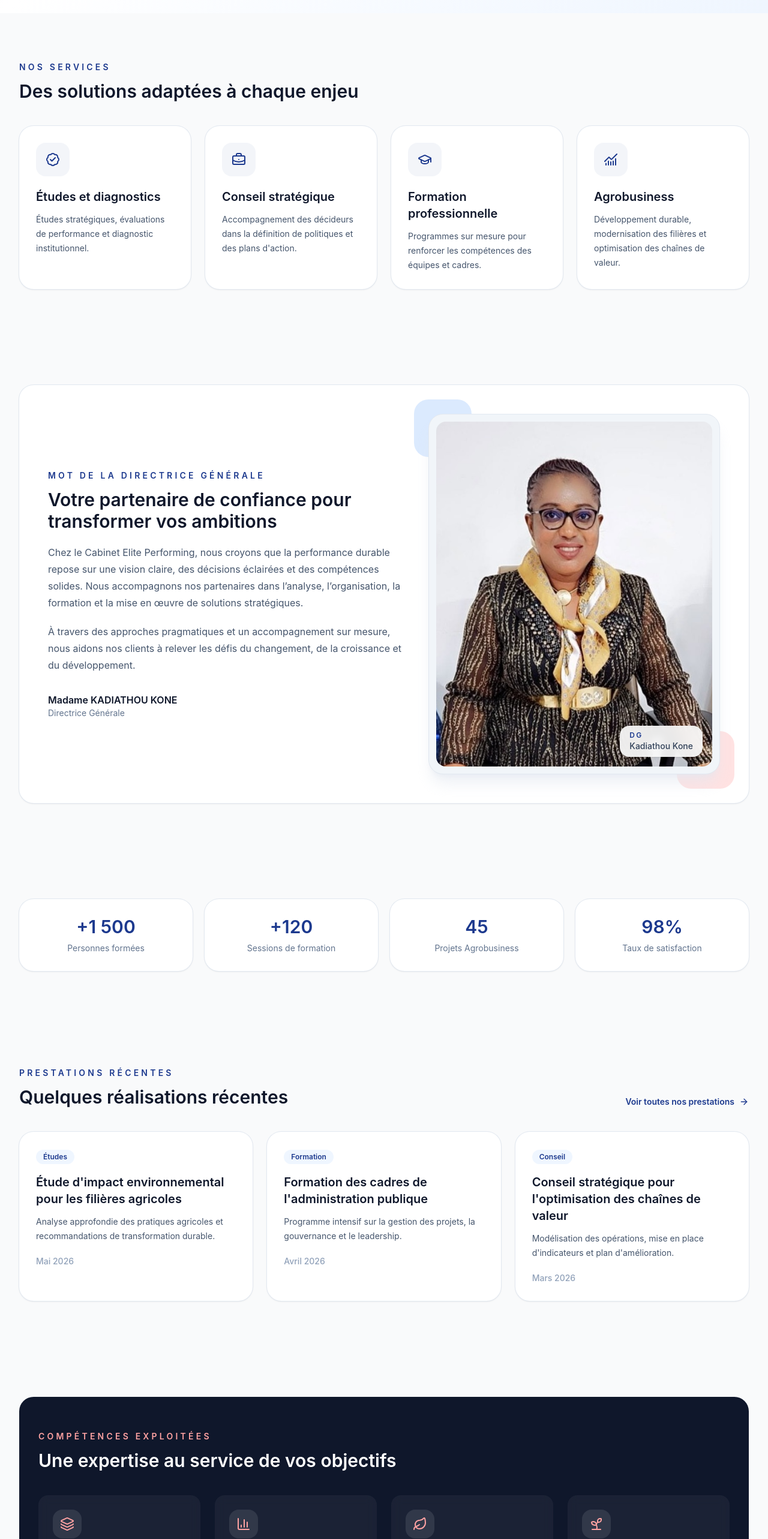
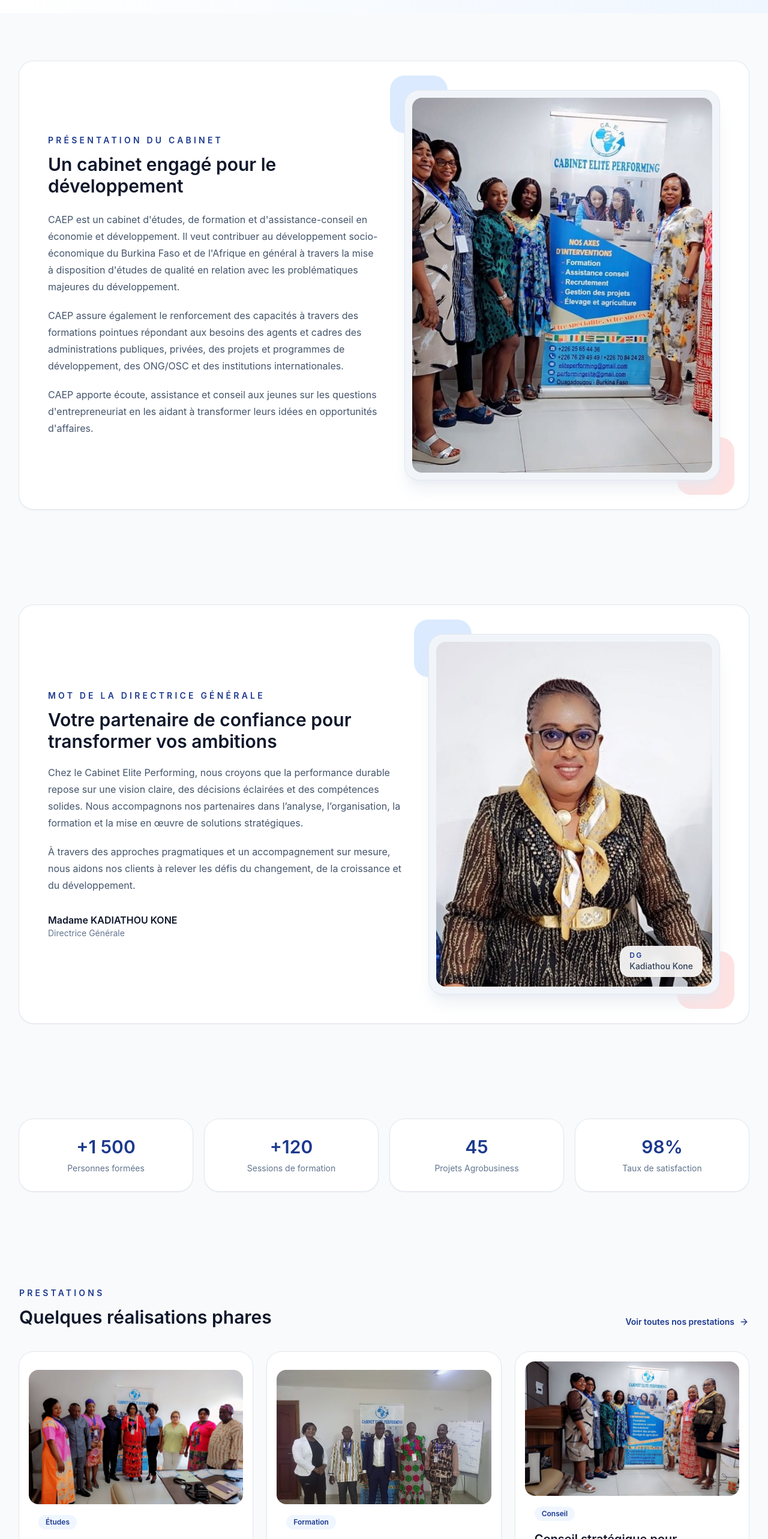
Before and after one commit to jknweb/cepa, a Next.js app: page / in a window 1280 px wide. Shown: the part 1120-3686 px from the top of the page at 60% size. Built offline with nearby package versions, Linux system fonts and the light colour scheme.

Commit message:
Rajout des page et relooking de la page home

```diff
--- a/app/page.tsx
+++ b/app/page.tsx
@@ -16,6 +16,7 @@
 import { Footer } from "@/components/Footer";
 import { Hero } from "@/components/Hero";
 import { Navbar } from "@/components/Navbar";
+import { PrestationsSection } from "@/components/PrestationsSection";
 import { getData } from "@/lib/data";
 
 const iconMap: Record<string, React.ComponentType<{ className?: string }>> = {
@@ -38,24 +39,38 @@
       <Hero />
 
       <section id="services" className="px-4 py-20 sm:px-6 lg:px-8">
-        <div className="mx-auto max-w-7xl">
-          <div className="max-w-2xl">
-            <p className="text-sm font-semibold uppercase tracking-[0.3em] text-blue-900">Nos services</p>
-            <h2 className="mt-3 text-3xl font-semibold text-slate-900">Des solutions adaptées à chaque enjeu</h2>
-          </div>
-          <div className="mt-10 grid gap-6 md:grid-cols-2 xl:grid-cols-4">
-            {data.services.map((service) => {
-              const Icon = iconMap[service.icon] ?? BadgeCheck;
-              return (
-                <article key={service.id} className="rounded-3xl bg-white p-7 shadow-sm ring-1 ring-slate-200 transition hover:-translate-y-1">
-                  <div className="flex h-14 w-14 items-center justify-center rounded-2xl bg-blue-900/5 text-blue-900">
-                    <Icon className="h-6 w-6" />
-                  </div>
-                  <h3 className="mt-5 text-xl font-semibold text-slate-900">{service.title}</h3>
-                  <p className="mt-3 text-sm leading-6 text-slate-600">{service.description}</p>
-                </article>
-              );
-            })}
+        <div className="mx-auto max-w-7xl rounded-3xl bg-white p-8 shadow-sm ring-1 ring-slate-200 lg:p-12">
+          <div className="grid gap-10 lg:grid-cols-[1fr_0.95fr] lg:items-center">
+            <div>
+              <p className="text-sm font-semibold uppercase tracking-[0.3em] text-blue-900">Présentation du cabinet</p>
+              <h2 className="mt-3 text-3xl font-semibold text-slate-900">Un cabinet engagé pour le développement</h2>
+              <div className="mt-6 space-y-5 text-base leading-7 text-slate-600">
+                <p>
+                  CAEP est un cabinet d&apos;études, de formation et d&apos;assistance-conseil en économie et développement. Il veut contribuer au développement socio-économique du Burkina Faso et de l&apos;Afrique en général à travers la mise à disposition d&apos;études de qualité en relation avec les problématiques majeures du développement.
+                </p>
+                <p>
+                  CAEP assure également le renforcement des capacités à travers des formations pointues répondant aux besoins des agents et cadres des administrations publiques, privées, des projets et programmes de développement, des ONG/OSC et des institutions internationales.
+                </p>
+                <p>
+                  CAEP apporte écoute, assistance et conseil aux jeunes sur les questions d&apos;entrepreneuriat en les aidant à transformer leurs idées en opportunités d&apos;affaires.
+                </p>
+              </div>
+            </div>
+            <div className="relative mx-auto w-full max-w-2xl">
+              <div className="absolute -top-6 -left-6 h-24 w-24 rounded-3xl bg-blue-100" />
+              <div className="absolute -bottom-6 -right-6 h-24 w-24 rounded-3xl bg-red-100" />
+              <div className="relative overflow-hidden rounded-3xl border border-slate-200 bg-slate-100 p-3 shadow-xl shadow-slate-200/60">
+                <div className="relative aspect-[4/5] w-full overflow-hidden rounded-2xl">
+                  <Image
+                    src="/cea1.jpeg"
+                    alt="Équipe du cabinet CAEP"
+                    fill
+                    sizes="(max-width: 1024px) 100vw, 50vw"
+                    className="object-cover object-center"
+                  />
+                </div>
+              </div>
+            </div>
           </div>
         </div>
       </section>
@@ -113,29 +128,7 @@
         </div>
       </section>
 
-      <section id="prestations" className="px-4 py-20 sm:px-6 lg:px-8">
-        <div className="mx-auto max-w-7xl">
-          <div className="flex flex-col gap-3 sm:flex-row sm:items-end sm:justify-between">
-            <div>
-              <p className="text-sm font-semibold uppercase tracking-[0.3em] text-blue-900">Prestations récentes</p>
-              <h2 className="mt-3 text-3xl font-semibold text-slate-900">Quelques réalisations récentes</h2>
-            </div>
-            <Link href="/prestations" className="inline-flex items-center gap-2 text-sm font-semibold text-blue-900">
-              Voir toutes nos prestations <ArrowRight className="h-4 w-4" />
-            </Link>
-          </div>
-          <div className="mt-10 grid gap-6 lg:grid-cols-3">
-            {data.prestations.map((item) => (
-              <article key={item.id} className="rounded-3xl bg-white p-7 shadow-sm ring-1 ring-slate-200 transition hover:-translate-y-1">
-                <span className="inline-flex rounded-full bg-blue-50 px-3 py-1 text-xs font-semibold text-blue-900">{item.category}</span>
-                <h3 className="mt-4 text-xl font-semibold text-slate-900">{item.title}</h3>
-                <p className="mt-3 text-sm leading-6 text-slate-600">{item.excerpt}</p>
-                <p className="mt-5 text-sm font-medium text-slate-400">{item.date}</p>
-              </article>
-            ))}
-          </div>
-        </div>
-      </section>
+      <PrestationsSection items={data.prestations} />
 
       <section className="px-4 py-20 sm:px-6 lg:px-8">
         <div className="mx-auto max-w-7xl rounded-3xl bg-slate-900 px-8 py-14 text-white">
@@ -143,7 +136,7 @@
             <p className="text-sm font-semibold uppercase tracking-[0.3em] text-red-300">Compétences exploitées</p>
             <h2 className="mt-3 text-3xl font-semibold">Une expertise au service de vos objectifs</h2>
           </div>
-          <div className="mt-10 grid gap-6 md:grid-cols-2 xl:grid-cols-4">
+          <div className="mt-10 grid gap-6 sm:grid-cols-2 xl:grid-cols-4">
             {data.skills.map((skill) => {
               const Icon = iconMap[skill.icon] ?? Layers3;
               return (
--- /dev/null
+++ b/components/PrestationsSection.tsx
@@ -0,0 +1,110 @@
+"use client";
+
+import Image from "next/image";
+import { useState } from "react";
+import { ArrowRight, X } from "lucide-react";
+import Link from "next/link";
+
+interface PrestationsItem {
+  id: string;
+  title: string;
+  category: string;
+  excerpt: string;
+  date: string;
+  image?: string;
+  details?: string;
+}
+
+export function PrestationsSection({ items }: { items: PrestationsItem[] }) {
+  const [selected, setSelected] = useState<PrestationsItem | null>(null);
+
+  return (
+    <section id="prestations" className="px-4 py-20 sm:px-6 lg:px-8">
+      <div className="mx-auto max-w-7xl">
+        <div className="flex flex-col gap-3 sm:flex-row sm:items-end sm:justify-between">
+          <div>
+            <p className="text-sm font-semibold uppercase tracking-[0.3em] text-blue-900">Prestations</p>
+            <h2 className="mt-3 text-3xl font-semibold text-slate-900">Quelques réalisations phares</h2>
+          </div>
+          <Link href="/prestations" className="inline-flex items-center gap-2 text-sm font-semibold text-blue-900">
+            Voir toutes nos prestations <ArrowRight className="h-4 w-4" />
+          </Link>
+        </div>
+
+        <div className="mt-10 grid gap-6 md:grid-cols-2 xl:grid-cols-3">
+          {items.map((item) => (
+            <button
+              key={item.id}
+              type="button"
+              onClick={() => setSelected(item)}
+              className="group rounded-3xl bg-white p-4 text-left shadow-sm ring-1 ring-slate-200 transition duration-300 hover:-translate-y-1"
+            >
+              <div className="relative h-56 overflow-hidden rounded-2xl">
+                {item.image ? (
+                  <Image
+                    src={item.image}
+                    alt={item.title}
+                    fill
+                    sizes="(max-width: 768px) 100vw, 33vw"
+                    className="object-cover transition duration-500 group-hover:scale-105"
+                  />
+                ) : (
+                  <div className="flex h-full items-center justify-center bg-slate-100 text-sm text-slate-500">
+                    {item.title}
+                  </div>
+                )}
+              </div>
+              <div className="p-4">
+                <span className="inline-flex rounded-full bg-blue-50 px-3 py-1 text-xs font-semibold text-blue-900">
+                  {item.category}
+                </span>
+                <h3 className="mt-4 text-xl font-semibold text-slate-900">{item.title}</h3>
+                <p className="mt-3 text-sm leading-6 text-slate-600">{item.excerpt}</p>
+                <p className="mt-4 text-sm font-medium text-slate-400">{item.date}</p>
+              </div>
+            </button>
+          ))}
+        </div>
+      </div>
+
+      {selected && (
+        <div className="fixed inset-0 z-50 flex items-center justify-center bg-slate-950/70 px-4 py-6 backdrop-blur-sm">
+          <div className="relative w-full max-w-4xl overflow-hidden rounded-3xl bg-white shadow-2xl">
+            <button
+              type="button"
+              onClick={() => setSelected(null)}
+              className="absolute right-4 top-4 z-10 flex h-10 w-10 items-center justify-center rounded-full bg-white/90 text-slate-700 shadow-sm"
+            >
+              <X className="h-5 w-5" />
+            </button>
+            <div className="grid md:grid-cols-[0.9fr_1.1fr]">
+              <div className="relative h-72 md:h-full">
+                {selected.image ? (
+                  <Image
+                    src={selected.image}
+                    alt={selected.title}
+                    fill
+                    sizes="(max-width: 768px) 100vw, 50vw"
+                    className="object-cover"
+                  />
+                ) : (
+                  <div className="flex h-full items-center justify-center bg-slate-100 text-slate-500">
+                    {selected.title}
+                  </div>
+                )}
+              </div>
+              <div className="p-6 sm:p-8">
+                <span className="inline-flex rounded-full bg-blue-50 px-3 py-1 text-xs font-semibold text-blue-900">
+                  {selected.category}
+                </span>
+                <h3 className="mt-4 text-2xl font-semibold text-slate-900">{selected.title}</h3>
+                <p className="mt-3 text-sm text-slate-500">{selected.date}</p>
+                <p className="mt-5 text-sm leading-7 text-slate-600">{selected.details}</p>
+              </div>
+            </div>
+          </div>
+        </div>
+      )}
+    </section>
+  );
+}
--- a/data/data.json
+++ b/data/data.json
@@ -37,46 +37,70 @@
       "title": "Étude d'impact environnemental pour les filières agricoles",
       "category": "Études",
       "excerpt": "Analyse approfondie des pratiques agricoles et recommandations de transformation durable.",
-      "date": "Mai 2026"
+      "date": "Mai 2026",
+      "image": "/cea2.jpeg",
+      "details": "Cette prestation a permis de réaliser un diagnostic complet des pratiques agricoles, d'identifier les principaux leviers de réduction des impacts environnementaux et de proposer des recommandations concrètes pour une transition durable."
     },
     {
       "id": "p2",
       "title": "Formation des cadres de l'administration publique",
       "category": "Formation",
       "excerpt": "Programme intensif sur la gestion des projets, la gouvernance et le leadership.",
-      "date": "Avril 2026"
+      "date": "Avril 2026",
+      "image": "/cea3.jpeg",
+      "details": "Le programme de renforcement des capacités a été conçu pour répondre aux besoins réels des managers publics en matière de gouvernance, de gestion de projet et d'amélioration de la performance institutionnelle."
     },
     {
       "id": "p3",
       "title": "Conseil stratégique pour l'optimisation des chaînes de valeur",
       "category": "Conseil",
       "excerpt": "Modélisation des opérations, mise en place d'indicateurs et plan d'amélioration.",
-      "date": "Mars 2026"
+      "date": "Mars 2026",
+      "image": "/cea1.jpeg",
+      "details": "L'accompagnement stratégique a porté sur l'analyse des chaines de valeur, la mise en place d'indicateurs de performance et la définition d'actions ciblées pour améliorer l'efficience et la compétitivité."
     }
   ],
   "skills": [
     {
-      "id": "ops",
-      "title": "Excellence opérationnelle",
-      "description": "Amélioration des processus et renforcement de l'efficience institutionnelle.",
+      "id": "etudes",
+      "title": "Études",
+      "description": "Analyse, diagnostic et recherche pour des décisions éclairées.",
+      "icon": "BadgeCheck"
+    },
+    {
+      "id": "formations",
+      "title": "Formations",
+      "description": "Programmes de renforcement des compétences et d'innovation pédagogique.",
+      "icon": "GraduationCap"
+    },
+    {
+      "id": "conseil",
+      "title": "Assistance conseil",
+      "description": "Accompagnement stratégique et appui aux organisations dans leurs transformations.",
+      "icon": "BriefcaseBusiness"
+    },
+    {
+      "id": "recrutement",
+      "title": "Recrutement",
+      "description": "Sélection de profils adaptés aux besoins des structures et projets.",
       "icon": "Layers3"
     },
     {
-      "id": "data",
-      "title": "Analyse de données",
-      "description": "Décodage des tendances, pilotage par les données et décisions éclairées.",
+      "id": "gestion",
+      "title": "Gestion projets",
+      "description": "Pilotage, coordination et suivi des initiatives complexes.",
       "icon": "BarChart3"
     },
     {
-      "id": "sustainability",
-      "title": "Stratégie de développement durable",
-      "description": "Conception d'initiatives responsables et résilientes sur le terrain.",
+      "id": "agro",
+      "title": "Agrobusiness",
+      "description": "Développement des filières et optimisation des performances agricoles.",
       "icon": "Leaf"
     },
     {
-      "id": "agri",
-      "title": "Modernisation agricole",
-      "description": "Innovation, optimisation de la production et accompagnement des acteurs du secteur.",
+      "id": "elevage",
+      "title": "Élevage et agriculture",
+      "description": "Appui au développement durable des secteurs agricoles et d'élevage.",
       "icon": "Sprout"
     }
   ],
--- a/lib/data.ts
+++ b/lib/data.ts
@@ -22,6 +22,8 @@
   category: string;
   excerpt: string;
   date: string;
+  image?: string;
+  details?: string;
 }
 
 export interface SkillItem {
```
